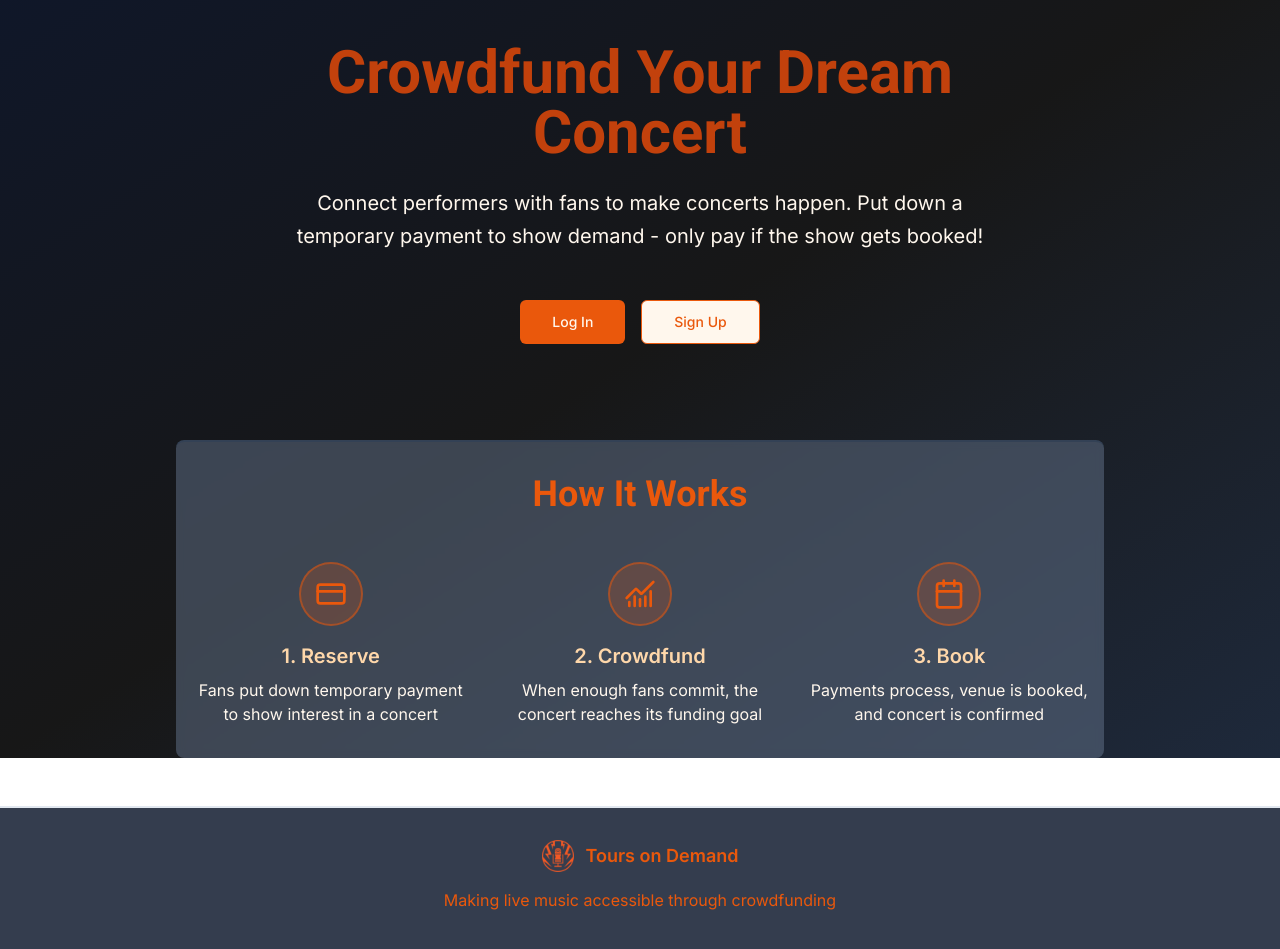
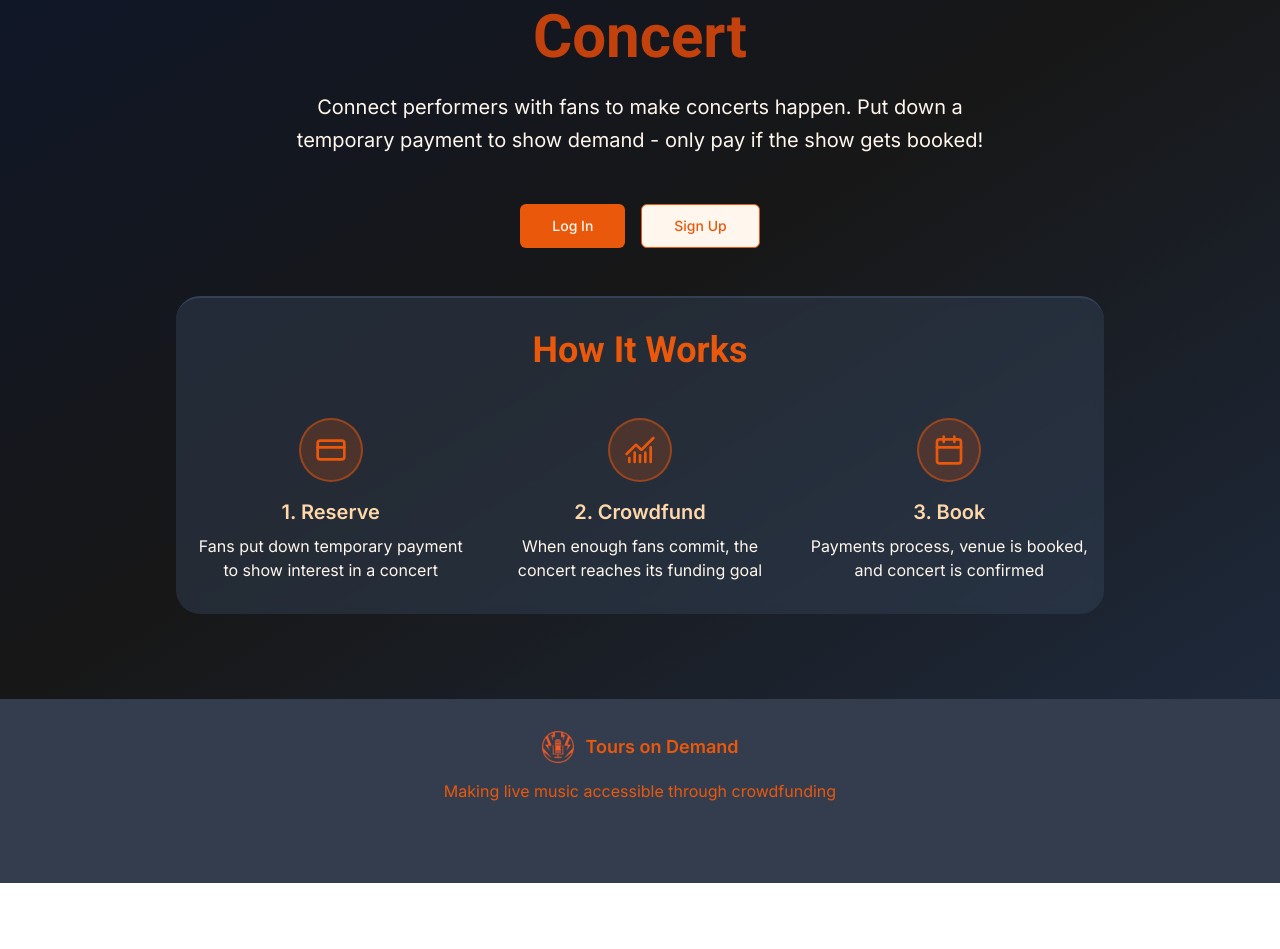
Before and after one commit to TomaraPetty/tours-on-demand, a Next.js app in the folder apps/tours-on-demand/: page / in a window 1280 px wide. Shown: the part 201-1150 px from the top of the page. After the commit the page ends 1084 px from the top, so only its background shows below. Built offline with nearby package versions, Linux system fonts and the light colour scheme; no server answers.

Commit message:
rounded edges and remove gaps and spaces

```diff
--- a/apps/tours-on-demand/components/LandingPage.tsx
+++ b/apps/tours-on-demand/components/LandingPage.tsx
@@ -7,8 +7,8 @@ export default async function Component() {
   const session = await auth0.getSession()
 
   return (
-    <div className="flex flex-col justify-center items-center relative my-12 gap-12">
-      <section className="container mx-auto px-4 py-24">
+    <div className="flex flex-col justify-center items-center relative">
+      <section className="container mx-auto px-4 py-12">
         <div className="text-center max-w-4xl mx-auto">
           <h1 className="text-6xl font-bold text-orange-700 mb-6 font-roboto">
             Crowdfund Your Dream Concert
--- a/apps/tours-on-demand/components/ui/footer.tsx
+++ b/apps/tours-on-demand/components/ui/footer.tsx
@@ -2,7 +2,7 @@ import Image from "next/image";
 
 export function Footer() {
   return (
-    <footer className="border-t-2 border-slate-200 bg-slate-800/90 py-8">
+    <footer className="bg-slate-800/90 py-8">
       <div className="container mx-auto px-4 text-center">
         <div className="flex items-center justify-center gap-3 mb-4">
           <div className="h-8 w-8 flex items-center justify-center">
--- a/apps/tours-on-demand/components/ui/how-it-works.tsx
+++ b/apps/tours-on-demand/components/ui/how-it-works.tsx
@@ -2,7 +2,7 @@ import { CreditCard, Calendar, ChartNoAxesCombined } from "lucide-react"
 
 export function HowItWorks() {
   return (
-    <section className="bg-slate-500/50 backdrop-blur-sm border-t-2 py-8 rounded-lg border-slate-700">
+    <section className="bg-slate-700/50 backdrop-blur-sm border-t-2 py-8 rounded-3xl border-slate-700">
       <div className="flex flex-col mx-auto px-4 gap-12">
         <h3 className="text-4xl font-bold text-center text-orange-600 font-roboto">How It Works</h3>
 
```
